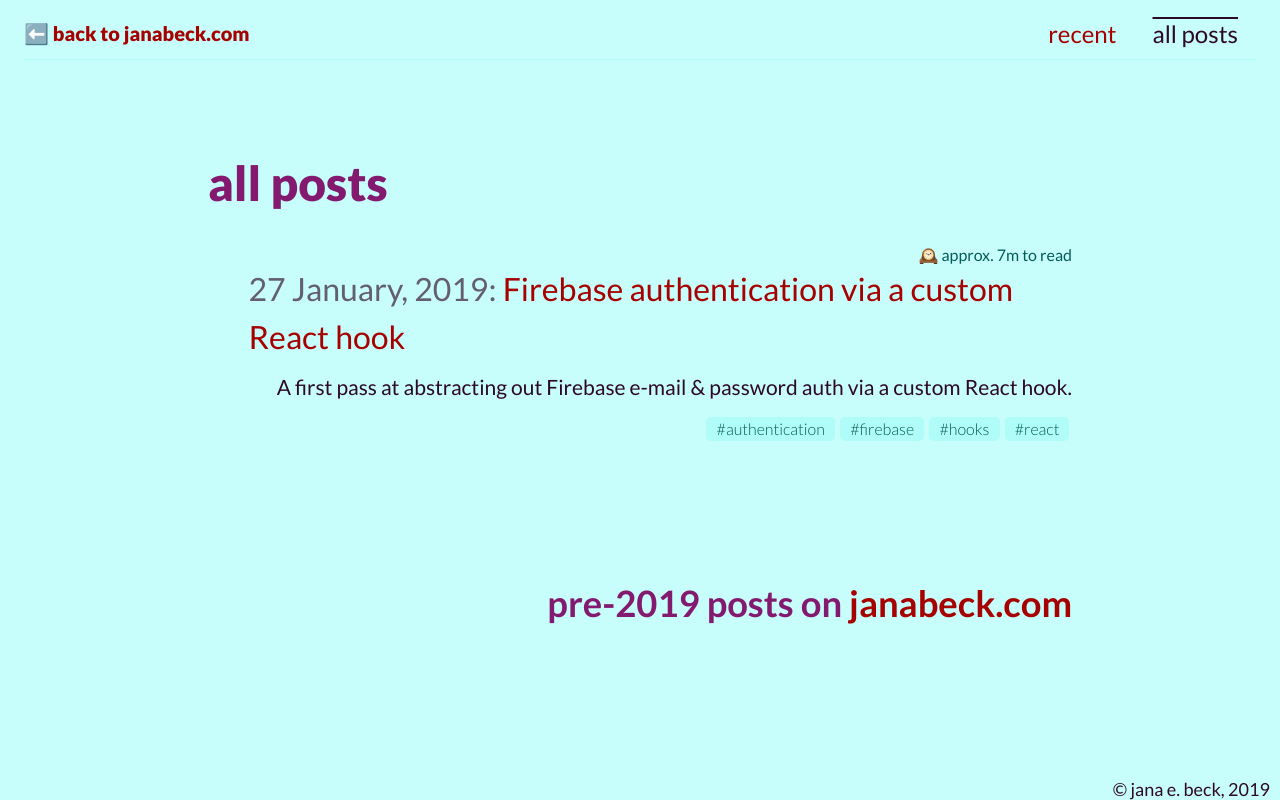
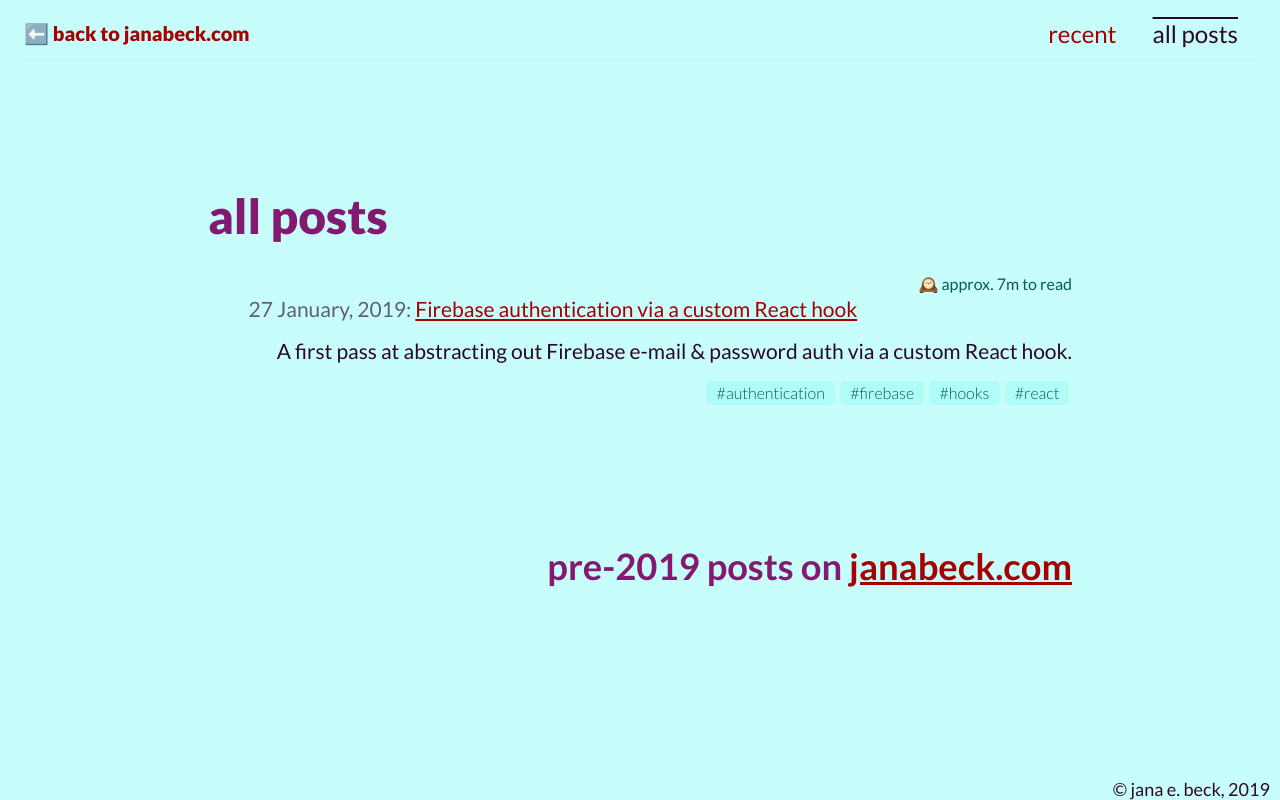
Before and after one commit to jebeck/blog.janabeck.com, a Gatsby site: page /posts in a window 1280 px wide. Built offline with nearby package versions, Linux system fonts and the light colour scheme; Gatsby itself is replaced by a stand-in of ours; some packages are replaced by stand-ins of ours; a web font is replaced by a local one.

Commit message:
get rid of MatchesMobile as doesn't play well with s-c

```diff
--- a/src/components/PostDetails.js
+++ b/src/components/PostDetails.js
@@ -1,13 +1,28 @@
 import React from 'react'
 import PropTypes from 'prop-types'
+import styled from 'styled-components'
+import { MOBILE_MEDIA_QUERY } from 'typography-breakpoint-constants'
 
 import { darkGrey } from '../utils/colors'
 import Link from '../styled/LinkWithOverline'
-import MatchesMobile from '../utils/MatchesMobile'
 import PostSummary from '../components/PostSummary'
 import { rhythm } from '../utils/typography'
 import Tags from './Tags'
 import TimeToRead from './TimeToRead'
+
+const MainText = styled.div`
+  ${MOBILE_MEDIA_QUERY} {
+    font-size: 0.875rem;
+    a {
+      text-decoration: underline;
+    }
+  }
+  font-size: 1.3333333333rem;
+  line-height: 1.5;
+  span {
+    color: ${darkGrey};
+  }
+`
 
 function PostDetails({
   fields: { slug },
@@ -16,42 +31,17 @@ function PostDetails({
 }) {
   return (
     <li>
-      <MatchesMobile>
-        {matches => {
-          if (matches) {
-            return (
-              // manually calculate lineHeight because scale() doesn't go below base when negative :(
-              <div style={{ fontSize: '0.875rem', lineHeight: 1.5 }}>
-                <span style={{ color: darkGrey }}>{`${date}: `}</span>
-                <Link to={slug} style={{ textDecoration: 'underline' }}>
-                  {title}
-                </Link>
-              </div>
-            )
-          }
-          return (
-            <>
-              <TimeToRead timeToRead={timeToRead} />
-              <div style={{ fontSize: '1.3333333333rem', lineHeight: 1.5 }}>
-                <span style={{ color: darkGrey }}>{`${date}: `}</span>
-                <Link to={slug}>{title}</Link>
-              </div>
-            </>
-          )
-        }}
-      </MatchesMobile>
+      <TimeToRead timeToRead={timeToRead} />
+      <MainText style={{ fontSize: '0.875rem', lineHeight: 1.5 }}>
+        <span style={{ color: darkGrey }}>{`${date}: `}</span>
+        <Link to={slug} style={{ textDecoration: 'underline' }}>
+          {title}
+        </Link>
+      </MainText>
       <div style={{ marginBottom: rhythm(0.25) }}>
         <PostSummary summary={summary} />
         <Tags tags={tags} />
       </div>
-      <MatchesMobile>
-        {matches => {
-          if (matches) {
-            return <TimeToRead timeToRead={timeToRead} />
-          }
-          return null
-        }}
-      </MatchesMobile>
     </li>
   )
 }
--- a/src/components/PostSummary.js
+++ b/src/components/PostSummary.js
@@ -4,37 +4,22 @@ import styled from 'styled-components'
 import { MOBILE_MEDIA_QUERY } from 'typography-breakpoint-constants'
 
 import { darkPurple } from '../utils/colors'
-import MatchesMobile from '../utils/MatchesMobile'
 import { rhythm } from '../utils/typography'
 
 const SummaryP = styled.p`
   ${MOBILE_MEDIA_QUERY} {
+    font-size: 0.75rem;
     margin: ${rhythm(0.125)} 0 0 ${rhythm(0.25)};
   }
   color: ${darkPurple};
+  font-size: 0.875rem;
+  line-height: 1.5;
   margin: ${rhythm(0.25)} 0 ${rhythm(0.25)} ${rhythm(0.5)};
   text-align: right;
 `
 
 function PostSummary({ summary }) {
-  return (
-    <MatchesMobile>
-      {matches => {
-        if (matches) {
-          return (
-            <SummaryP style={{ fontSize: '0.75rem', lineHeight: 1.5 }}>
-              {summary}
-            </SummaryP>
-          )
-        }
-        return (
-          <SummaryP style={{ fontSize: '0.875rem', lineHeight: 1.5 }}>
-            {summary}
-          </SummaryP>
-        )
-      }}
-    </MatchesMobile>
-  )
+  return <SummaryP>{summary}</SummaryP>
 }
 
 PostSummary.propTypes = {
--- a/src/pages/posts.js
+++ b/src/pages/posts.js
@@ -6,10 +6,8 @@ import { MOBILE_MEDIA_QUERY } from 'typography-breakpoint-constants'
 
 import Layout from '../components/Layout'
 import Link from '../styled/LinkWithOverline'
-import MatchesMobile from '../utils/MatchesMobile'
 import PostList from '../styled/PostList'
 import PostDetails from '../components/PostDetails'
-import { scale } from '../utils/typography'
 import SEO from '../components/SEO'
 
 const Container = styled.div`
@@ -23,7 +21,16 @@ const Container = styled.div`
 `
 
 const Heading = styled.h1`
+  ${MOBILE_MEDIA_QUERY} {
+    font-size: 1.5rem;
+  }
   font-weight: 900;
+`
+
+const Pre2019 = styled.h2`
+  ${MOBILE_MEDIA_QUERY} {
+  }
+  text-align: right;
 `
 
 function Posts({
@@ -36,24 +43,13 @@ function Posts({
     <Layout>
       <SEO title={heading} keywords={['blog']} />
       <Container>
-        <MatchesMobile>
-          {matches => {
-            if (matches) {
-              return <Heading style={{ ...scale(0.5) }}>{heading}</Heading>
-            }
-            return <Heading style={{ ...scale(1) }}>{heading}</Heading>
-          }}
-        </MatchesMobile>
+        <Heading>{heading}</Heading>
         <PostList id="recent-posts">
           {edges.map(({ node }) => {
             return <PostDetails key={node.id} {...node} />
           })}
         </PostList>
-        <MatchesMobile>
-          {matches => {
-            if (matches) {
-              return (
-                <h2 style={{ textAlign: 'right', ...scale(3 / 10) }}>
+        <Pre2019>
           pre-2019 posts on{' '}
           <Link
             as="a"
@@ -64,24 +60,7 @@ function Posts({
           >
             janabeck.com
           </Link>
-                </h2>
-              )
-            }
-            return (
-              <h2 style={{ textAlign: 'right' }}>
-                pre-2019 posts on{' '}
-                <Link
-                  as="a"
-                  href="http://janabeck.com/archive/"
-                  rel="noopener noreferrer"
-                  target="_blank"
-                >
-                  janabeck.com
-                </Link>
-              </h2>
-            )
-          }}
-        </MatchesMobile>
+        </Pre2019>
       </Container>
     </Layout>
   )
--- a/src/utils/MatchesMobile.js
+++ /dev/null
@@ -1,15 +0,0 @@
-import React from 'react'
-import PropTypes from 'prop-types'
-import MediaQuery from 'react-responsive'
-import { MOBILE_MEDIA_QUERY } from 'typography-breakpoint-constants'
-
-function MatchesMobile({ children }) {
-  const mediaQuery = /(\(.*\))/.exec(MOBILE_MEDIA_QUERY)[1]
-  return <MediaQuery query={mediaQuery}>{children}</MediaQuery>
-}
-
-MatchesMobile.propTypes = {
-  children: PropTypes.func.isRequired,
-}
-
-export default MatchesMobile
```
Also changed, not shown: src/pages/index.js (+4 -10 lines), src/templates/BlogPost.js (+13 -17 lines). Lines whose indentation alone changed are shown as unchanged.
